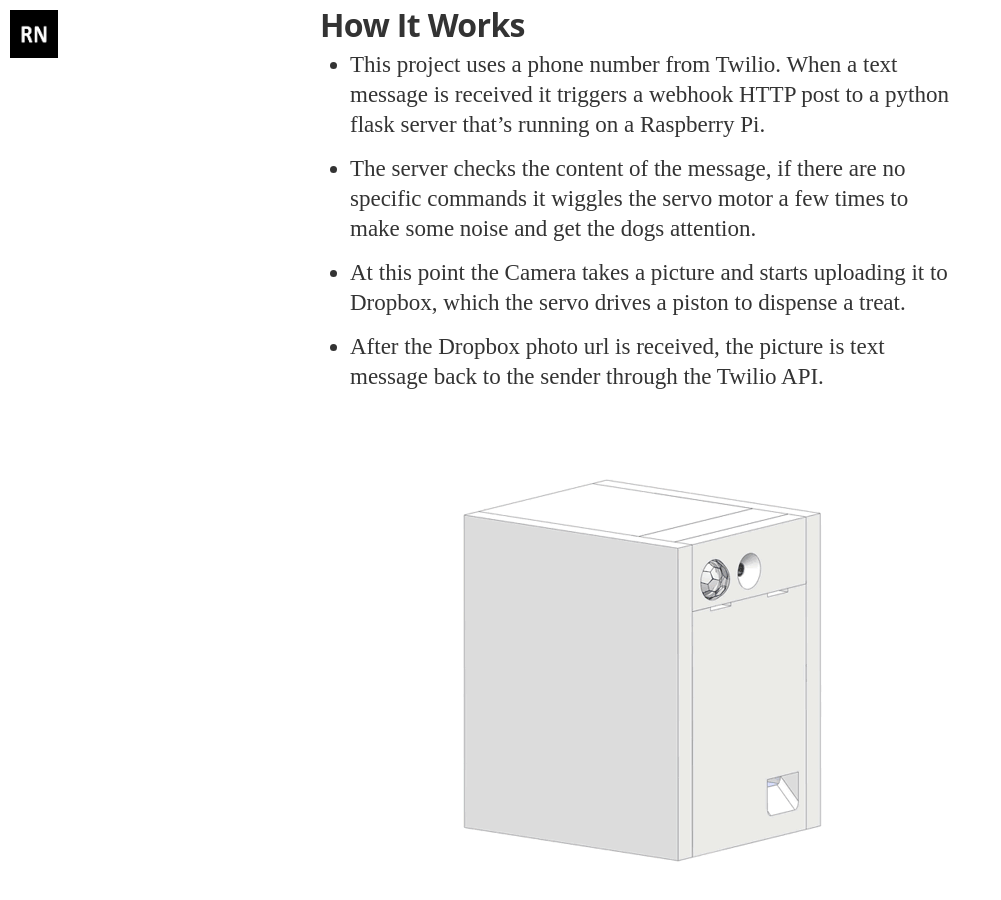
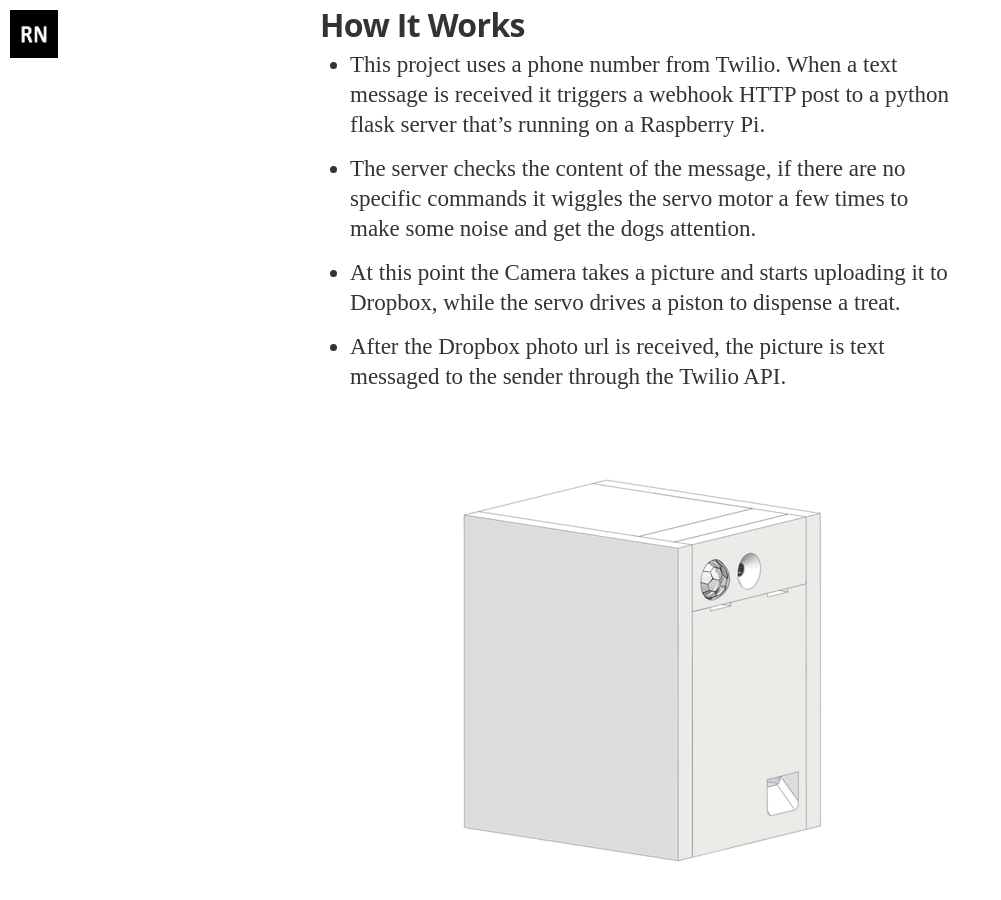
Before and after one commit to rmn388/flowers4refugees, a Jekyll site: the page built from _posts/2015-12-25-treat-dispenser.markdown, in a window 1280 px wide and 900 px high, scrolled down 1412 px. Shown: the whole window, without its empty margins (0-1001 px from the left). Built offline with Jekyll 4.4.1, drawn with Linux system fonts in a browser that asks for light colours; nearby versions of some CDN libraries; some web fonts are replaced.

Commit message:
Fixed typo on treat dispenser post

```diff
--- a/_posts/2015-12-25-treat-dispenser.markdown
+++ b/_posts/2015-12-25-treat-dispenser.markdown
@@ -19,8 +19,8 @@ excerpt: This project was a Christmas present for my wife,  so she could send ou
 
 - This project uses a phone number from Twilio. When a text message is received it triggers a webhook HTTP post to a python flask server that's running on a Raspberry Pi.
 - The server checks the content of the message, if there are no specific commands it wiggles the servo motor a few times to make some noise and get the dogs attention.
-- At this point the Camera takes a picture and starts uploading it to Dropbox, which the servo drives a piston to dispense a treat.
-- After the Dropbox photo url is received, the picture is text message back to the sender through the Twilio API.
+- At this point the Camera takes a picture and starts uploading it to Dropbox, while the servo drives a piston to dispense a treat.
+- After the Dropbox photo url is received, the picture is text messaged to the sender through the Twilio API.
 
 ![Everything laid out in SolidWorks](/assets/article_images/2015-12-25-treat-dispenser/complete-Box.gif)
 
--- a/_posts/2016-2-21-Spyder-Colorimeter-Redesign-Concept.markdown
+++ b/_posts/2016-2-21-Spyder-Colorimeter-Redesign-Concept.markdown
@@ -15,7 +15,7 @@ I set out to design a new enclosure for the Datacolor Spyder Colorimeter.  The f
 ![Spyders 1 through 5](/assets/article_images/2016-2-21-Spyder-Colorimeter-Redesign-Concept/1-design-history.jpg)
 
 My goal was to create a design that was familiar and consistent with the look of previous models, but also brought something new to the table.
- Looking at the past designs there are some common themes that stick out such as the triangular nature and radial symmetry present in most of the designs.  The most current design has moved toward a more compact, rugged design with less curvy surfaces.
+ Looking at the past designs there are some common themes that stick out such as the triangular nature and radial symmetry present in most of the designs.  The most current design has moved toward a more compact, rugged design.
 
 ![Inspiration Board](/assets/article_images/2016-2-21-Spyder-Colorimeter-Redesign-Concept/2-insiration-board.jpg)
 
```
